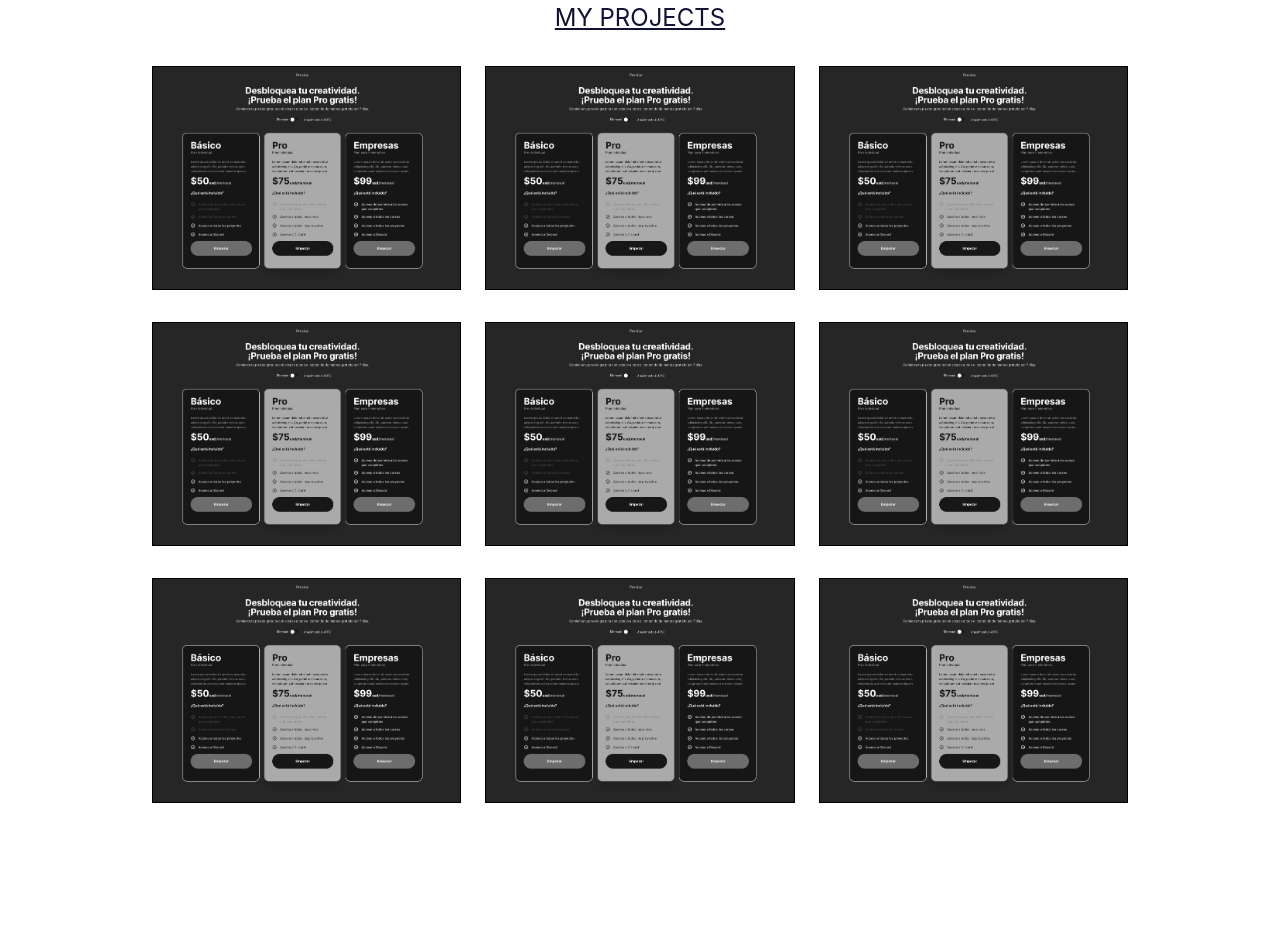
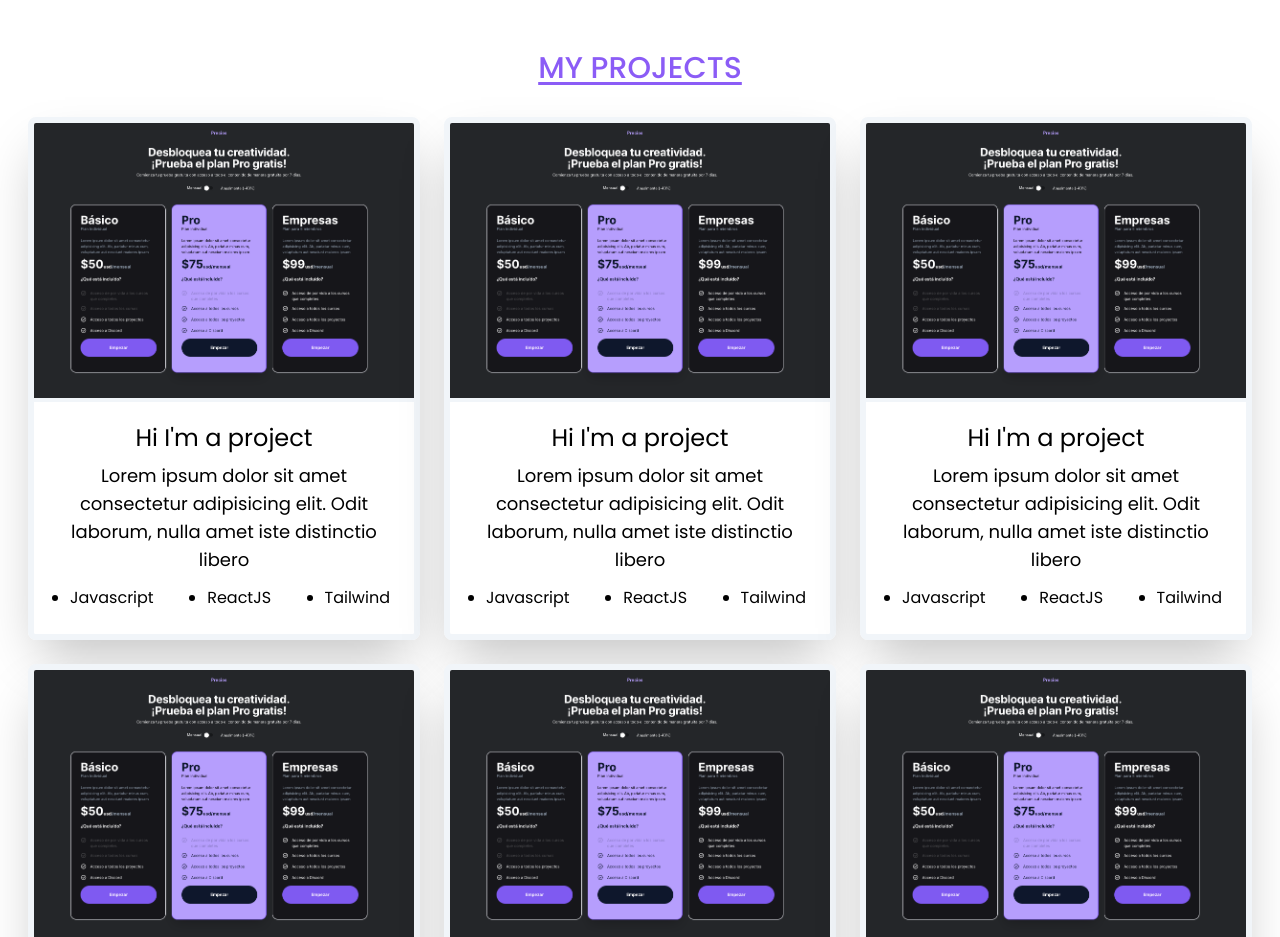
Before and after one commit to danielafranc/Portfolio, a React (Vite) app: page / in a window 1280 px wide. Shown: the part 1860-2797 px from the top of the page. Before the commit the page ends 2745 px from the top, so only its background shows below. Built offline with nearby package versions, Linux system fonts and the light colour scheme.

Commit message:
cards layout done

```diff
--- a/package.json
+++ b/package.json
@@ -10,6 +10,7 @@
   },
   "dependencies": {
     "autoprefixer": "^10.4.13",
+    "bootstrap": "5.2.3",
     "postcss": "^8.4.21",
     "react": "^18.2.0",
     "react-dom": "^18.2.0",
--- a/src/App.jsx
+++ b/src/App.jsx
@@ -15,7 +15,7 @@ function App() {
   return (
     <div className="App">
       {/* inicio */}
-      <div id="bgImg" style={{ backgroundImage: `url(${fondo})`}} className="bg-[100%] bg-cover relative">
+      <div id="bgImg" style={{ backgroundImage: `url(${fondo})`}} className="bg-[100%] bg-cover">
       <div id='inicio'>
         {/* NavBar */}
              <div className='flex justify-between items-center w-[100%] fixed bg-black opacity-90 h-[60px]'>
@@ -33,7 +33,7 @@ function App() {
 
             <div className='max-w-[1100px] min-w-[320px] h-[100vh] m-auto flex flex-col items-center justify-center'> {/*  // PRESENTACIÓN// */}
             {/* <p className='text-normal text-white font-bold mb-5 uppercase tracking-[0.2em] '>Bienvenidos</p> */}
-            <h2 className='text-[55px] mb-6  ssm:leading-none sm:leading-none md:leading-none text-white font-bold font-[poppins] text-left'>turning ideas into real life <span id='css-selector'>products</span> is my calling.</h2>
+            <h2 className='text-[55px] mb-6 text-left ssm:leading-none sm:leading-none md:leading-none text-white font-bold font-[poppins]'>turning ideas into real life <span id='css-selector'>products</span> is my calling.</h2>
             {/* <p className='text-white font-[poppins] mb-5'>Desarrollar webpages con código se convirtió en mi pasión, satisfacer al cliente y al usuario mi trabajo favorito</p> */}
             <button className='bg-transparent border-2 border-white rounded-3xl hover:ease-in uppercase hover:text-fuchsia-100 text-white hover:shadow-lg hover:shadow-indigo-500/40 '><a href="#portafolio">Ir al Portafolio</a></button>
             </div>
@@ -41,7 +41,10 @@ function App() {
       </div>
       <SobreMi/>
       <Conocimiento/>
-      <ProjectCards/>
+      <div>
+          <ProjectCards/>
+      </div>
+
     </div>
   )
 }
--- a/src/Components/ProjectCards.jsx
+++ b/src/Components/ProjectCards.jsx
@@ -3,111 +3,130 @@ import cardPrice from "./img/cardPrice.png";
 function ProjectCards(props) {
     return (
 
-           <section className="max-w-[1100px] py-[100px] px-0 m-auto md:p-[50px] ">
-            <h1 className="text-center text-2xl uppercase text-[#111135] underline">My projects</h1>
+        <section className="max-w-[1560px] py-[100px] px-4 m-auto">
+        <h1 className="text-center text-[30px] uppercase text-violet-500 underline underline-offset-4 font-[poppins] font-medium mb-5">My projects</h1>
         {/* fila */}
-            <div className="justify-between my-8 mx-0 sm:block md:block lg:flex">
+        <div className=" mx-0 flex flex-col items-center lg:justify-between lg:flex-row">
+        {/* <div className=" mx-0 sm:flex sm:flex-col sm:items-center md:flex lg:flex lg:justify-between lg:flex-row"> */}
             {/* proyecto */}
-                <div className="max-w-[450px] border border-black my-0 mx-3 relative overflow-hidden">
+            <div className="max-w-[450px] my-3 mx-3  overflow-hidden border-[6px] border-slate-100 rounded-lg shadow-2xl transition ease-in-out delay-150  hover:-translate-y-1 hover:scale-110 duration-300">
                 {/* overlay */}
-                    <div></div>
-                    <img src={cardPrice} alt="" className="w-[100%] h-[100%] grayscale hover:grayscale-0 transition duration-300 ease-out hover:ease-in" />
+                <img src={cardPrice} alt="" className="w-[100%] h-[100%] object-fit" />
                 {/* info */}
-                    <div id="over" className="absolute left-0 bg-black text-rose-400 w-[100%] p-3 opacity-0 bottom-[0px] transition duration-150 ease-out hover:ease-in hover:opacity-100 hover:bottom-1 hover:grayscale-0 grayscale-0 ">
-                        <h4>Hi I'm a project</h4>
-                        <p>Diseño web</p>
-                    </div>
-                </div>
-                <div className="max-w-[450px] border border-black my-0 mx-3 relative overflow-hidden ">
-                    {/* overlay */}
-                    <div></div>
-                    <img src={cardPrice} alt="" className="w-[100%] h-[100%] grayscale hover:grayscale-0 transition duration-300 ease-out hover:ease-in" />
-                    {/* info */}
-                    <div id="over" className="absolute left-0 bg-black text-rose-400 w-[100%] p-3 opacity-0 bottom-[0px] transition duration-150 ease-out hover:ease-in hover:opacity-100 hover:bottom-1 hover:grayscale-0 grayscale-0 ">
-                        <h4>Hi I'm a project</h4>
-                        <p>Diseño web</p>
-                    </div>
-                </div>
-                <div className="max-w-[450px] border border-black my-0 mx-3 relative overflow-hidden ">
-                    {/* overlay */}
-                    <div></div>
-                    <img src={cardPrice} alt="" className="w-[100%] h-[100%] grayscale hover:grayscale-0 transition duration-300 ease-out hover:ease-in" />
-                    {/* info */}
-                    <div id="over" className="absolute left-0 bg-black text-rose-400 w-[100%] p-3 opacity-0 bottom-[0px] transition duration-150 ease-out hover:ease-in hover:opacity-100 hover:bottom-1 hover:grayscale-0 grayscale-0 ">
-                        <h4>Hi I'm a project</h4>
-                        <p>Diseño web</p>
+                <div className="text-black bg-white w-[100%] p-3 border-t-4 border-slate-100 font-[poppins]">
+                    <h2 className="text-2xl p-2">Hi I'm a project</h2>
+                    <p className="text-lg">Lorem ipsum dolor sit amet consectetur adipisicing elit. Odit laborum, nulla amet iste distinctio libero</p>
+                    <div className="justify-between ">
+                    <ul className="list-disc flex justify-between p-3 ml-3 items-center md:flex md:justify-between">
+                        <li className="p-0">Javascript</li>
+                        <li>ReactJS</li>
+                        <li>Tailwind</li>
+
+                    </ul>
                     </div>
                 </div>
 
             </div>
-            <div className="flex  justify-between my-8 mx-0">
-                {/* proyecto */}
-                <div className="max-w-[450px] border border-black my-0 mx-3 relative overflow-hidden ">
+
+            <div className="max-w-[450px] my-3 mx-3  overflow-hidden border-[6px] border-slate-100 rounded-lg shadow-2xl transition ease-in-out delay-150  hover:-translate-y-1 hover:scale-110 duration-300">
                 {/* overlay */}
-                    <div></div>
-                    <img src={cardPrice} alt="" className="w-[100%] h-[100%] grayscale hover:grayscale-0 transition duration-300 ease-out hover:ease-in" />
+                <img src={cardPrice} alt="" className="w-[100%] h-[100%] object-fit" />
                 {/* info */}
-                    <div id="over" className="absolute left-0 bg-black text-rose-400 w-[100%] p-3 opacity-0 bottom-[0px] transition duration-150 ease-out hover:ease-in hover:opacity-100 hover:bottom-1 hover:grayscale-0 grayscale-0 ">
-                        <h4>Hi I'm a project</h4>
-                        <p>Diseño web</p>
-                    </div>
-                </div>
-                <div className="max-w-[450px] border border-black my-0 mx-3 relative overflow-hidden ">
-                    {/* overlay */}
-                    <div></div>
-                    <img src={cardPrice} alt="" className="w-[100%] h-[100%] grayscale hover:grayscale-0 transition duration-300 ease-out hover:ease-in" />
-                    {/* info */}
-                    <div id="over" className="absolute left-0 bg-black text-rose-400 w-[100%] p-3 opacity-0 bottom-[0px] transition duration-150 ease-out hover:ease-in hover:opacity-100 hover:bottom-1 hover:grayscale-0 grayscale-0 ">
-                        <h4>Hi I'm a project</h4>
-                        <p>Diseño web</p>
-                    </div>
-                </div>
-                <div className="max-w-[450px] border border-black my-0 mx-3 relative overflow-hidden ">
-                    {/* overlay */}
-                    <div></div>
-                    <img src={cardPrice} alt="" className="w-[100%] h-[100%] grayscale hover:grayscale-0 transition duration-300 ease-out hover:ease-in" />
-                    {/* info */}
-                    <div id="over" className="absolute left-0 bg-black text-rose-400 w-[100%] p-3 opacity-0 bottom-[0px] transition duration-150 ease-out hover:ease-in hover:opacity-100 hover:bottom-1 hover:grayscale-0 grayscale-0 ">
-                        <h4>Hi I'm a project</h4>
-                        <p>Diseño web</p>
+                <div className="text-black bg-white w-[100%] p-3 border-t-4 border-slate-100 font-[poppins]">
+                    <h2 className="text-2xl p-2">Hi I'm a project</h2>
+                    <p className="text-lg">Lorem ipsum dolor sit amet consectetur adipisicing elit. Odit laborum, nulla amet iste distinctio libero</p>
+                    <div className="justify-between ">
+                    <ul className="list-disc flex justify-between p-3 ml-3 items-center md:flex md:justify-between">
+                        <li className="p-0">Javascript</li>
+                        <li>ReactJS</li>
+                        <li>Tailwind</li>
+
+                    </ul>
                     </div>
                 </div>
 
             </div>
-            <div className="flex  justify-between my-8 mx-0">
-                {/* proyecto */}
-                <div className="max-w-[450px] border border-black my-0 mx-3 relative overflow-hidden ">
+            <div className="max-w-[450px] my-3 mx-3  overflow-hidden border-[6px] border-slate-100 rounded-lg shadow-2xl transition ease-in-out delay-150  hover:-translate-y-1 hover:scale-110 duration-300">
                 {/* overlay */}
-                    <div></div>
-                    <img src={cardPrice} alt="" className="w-[100%] h-[100%] grayscale hover:grayscale-0 transition duration-300 ease-out hover:ease-in" />
+                <img src={cardPrice} alt="" className="w-[100%] h-[100%] object-fit" />
                 {/* info */}
-                    <div id="over" className="absolute left-0 bg-black text-rose-400 w-[100%] p-3 opacity-0 bottom-[0px] transition duration-150 ease-out hover:ease-in hover:opacity-100 hover:bottom-1 hover:grayscale-0 grayscale-0 ">
-                        <h4>Hi I'm a project</h4>
-                        <p>Diseño web</p>
-                    </div>
-                </div>
-                <div className="max-w-[450px] border border-black my-0 mx-3 relative overflow-hidden ">
-                    {/* overlay */}
-                    <div></div>
-                    <img src={cardPrice} alt="" className="w-[100%] h-[100%] grayscale hover:grayscale-0 transition duration-300 ease-out hover:ease-in" />
-                    {/* info */}
-                    <div id="over" className="absolute left-0 bg-black text-rose-400 w-[100%] p-3 opacity-0 bottom-[0px] transition duration-150 ease-out hover:ease-in hover:opacity-100 hover:bottom-1 hover:grayscale-0 grayscale-0 ">
-                        <h4>Hi I'm a project</h4>
-                        <p>Diseño web</p>
-                    </div>
-                </div>
-                <div className="max-w-[450px] border border-black my-0 mx-3 relative overflow-hidden ">
-                    {/* overlay */}
-                    <div></div>
-                    <img src={cardPrice} alt="" className="w-[100%] h-[100%] grayscale hover:grayscale-0 transition duration-300 ease-out hover:ease-in" />
-                    {/* info */}
-                    <div id="over" className="absolute left-0 bg-black text-rose-400 w-[100%] p-3 opacity-0 bottom-[0px] transition duration-150 ease-out hover:ease-in hover:opacity-100 hover:bottom-1 hover:grayscale-0 grayscale-0 ">
-                        <h4>Hi I'm a project</h4>
-                        <p>Diseño web</p>
+                <div className="text-black bg-white w-[100%] p-3 border-t-4 border-slate-100 font-[poppins]">
+                    <h2 className="text-2xl p-2">Hi I'm a project</h2>
+                    <p className="text-lg">Lorem ipsum dolor sit amet consectetur adipisicing elit. Odit laborum, nulla amet iste distinctio libero</p>
+                    <div className="justify-between ">
+                    <ul className="list-disc flex justify-between p-3 ml-3 items-center md:flex md:justify-between">
+                        <li className="p-0">Javascript</li>
+                        <li>ReactJS</li>
+                        <li>Tailwind</li>
+
+                    </ul>
                     </div>
                 </div>
 
             </div>
+            </div>
+            <div className=" mx-0 flex flex-col items-center lg:justify-between lg:flex-row">
+        {/* <div className=" mx-0 sm:flex sm:flex-col sm:items-center md:flex lg:flex lg:justify-between lg:flex-row"> */}
+            {/* proyecto */}
+            <div className="max-w-[450px] my-3 mx-3  overflow-hidden border-[6px] border-slate-100 rounded-lg shadow-2xl transition ease-in-out delay-150  hover:-translate-y-1 hover:scale-110 duration-300">
+                {/* overlay */}
+                <img src={cardPrice} alt="" className="w-[100%] h-[100%] object-fit" />
+                {/* info */}
+                <div className="text-black bg-white w-[100%] p-3 border-t-4 border-slate-100 font-[poppins]">
+                    <h2 className="text-2xl p-2">Hi I'm a project</h2>
+                    <p className="text-lg">Lorem ipsum dolor sit amet consectetur adipisicing elit. Odit laborum, nulla amet iste distinctio libero</p>
+                    <div className="justify-between ">
+                    <ul className="list-disc flex justify-between p-3 ml-3 items-center md:flex md:justify-between">
+                        <li className="p-0">Javascript</li>
+                        <li>ReactJS</li>
+                        <li>Tailwind</li>
+
+                    </ul>
+                    </div>
+                </div>
+
+            </div>
+
+            <div className="max-w-[450px] my-3 mx-3  overflow-hidden border-[6px] border-slate-100 rounded-lg shadow-2xl transition ease-in-out delay-150  hover:-translate-y-1 hover:scale-110 duration-300">
+                {/* overlay */}
+                <img src={cardPrice} alt="" className="w-[100%] h-[100%] object-fit" />
+                {/* info */}
+                <div className="text-black bg-white w-[100%] p-3 border-t-4 border-slate-100 font-[poppins]">
+                    <h2 className="text-2xl p-2">Hi I'm a project</h2>
+                    <p className="text-lg">Lorem ipsum dolor sit amet consectetur adipisicing elit. Odit laborum, nulla amet iste distinctio libero</p>
+                    <div className="justify-between ">
+                    <ul className="list-disc flex justify-between p-3 ml-3 items-center md:flex md:justify-between">
+                        <li className="p-0">Javascript</li>
+                        <li>ReactJS</li>
+                        <li>Tailwind</li>
+
+                    </ul>
+                    </div>
+                </div>
+
+            </div>
+            <div className="max-w-[450px] my-3 mx-3  overflow-hidden border-[6px] border-slate-100 rounded-lg shadow-2xl transition ease-in-out delay-150  hover:-translate-y-1 hover:scale-110 duration-300">
+                {/* overlay */}
+                <img src={cardPrice} alt="" className="w-[100%] h-[100%] object-fit" />
+                {/* info */}
+                <div className="text-black bg-white w-[100%] p-3 border-t-4 border-slate-100 font-[poppins]">
+                    <h2 className="text-2xl p-2">Hi I'm a project</h2>
+                    <p className="text-lg">Lorem ipsum dolor sit amet consectetur adipisicing elit. Odit laborum, nulla amet iste distinctio libero</p>
+                    <div className="justify-between ">
+                    <ul className="list-disc flex justify-between p-3 ml-3 items-center md:flex md:justify-between">
+                        <li className="p-0">Javascript</li>
+                        <li>ReactJS</li>
+                        <li>Tailwind</li>
+
+                    </ul>
+                    </div>
+                </div>
+
+            </div>
+            </div>
+
+
+
        </section>
 
 
--- a/src/Components/SobreMi.jsx
+++ b/src/Components/SobreMi.jsx
@@ -19,6 +19,7 @@ function SobreMi(props) {
                 </div>
             </div>
 
+
         </>
     );
 }
--- a/tailwind.config.cjs
+++ b/tailwind.config.cjs
@@ -8,6 +8,7 @@ module.exports = {
   theme: {
     theme: {
     screens: {
+      'xs': '320px',
       'sm': '640px',
       // => @media (min-width: 640px) { ... }
 
```
Also changed, not shown: 1 other file (tests, documents, lock files or other folders). Lines whose indentation alone changed are shown as unchanged.
